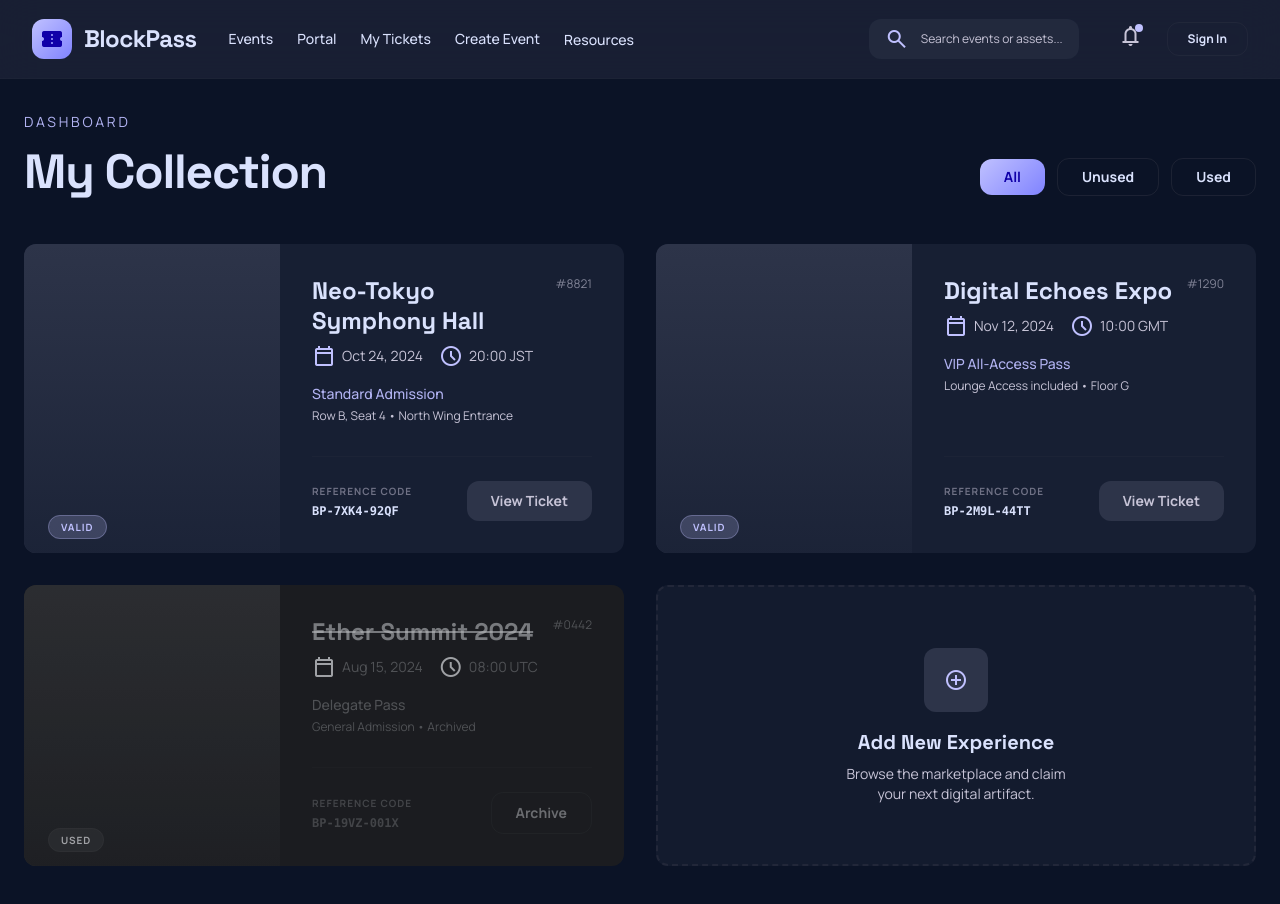
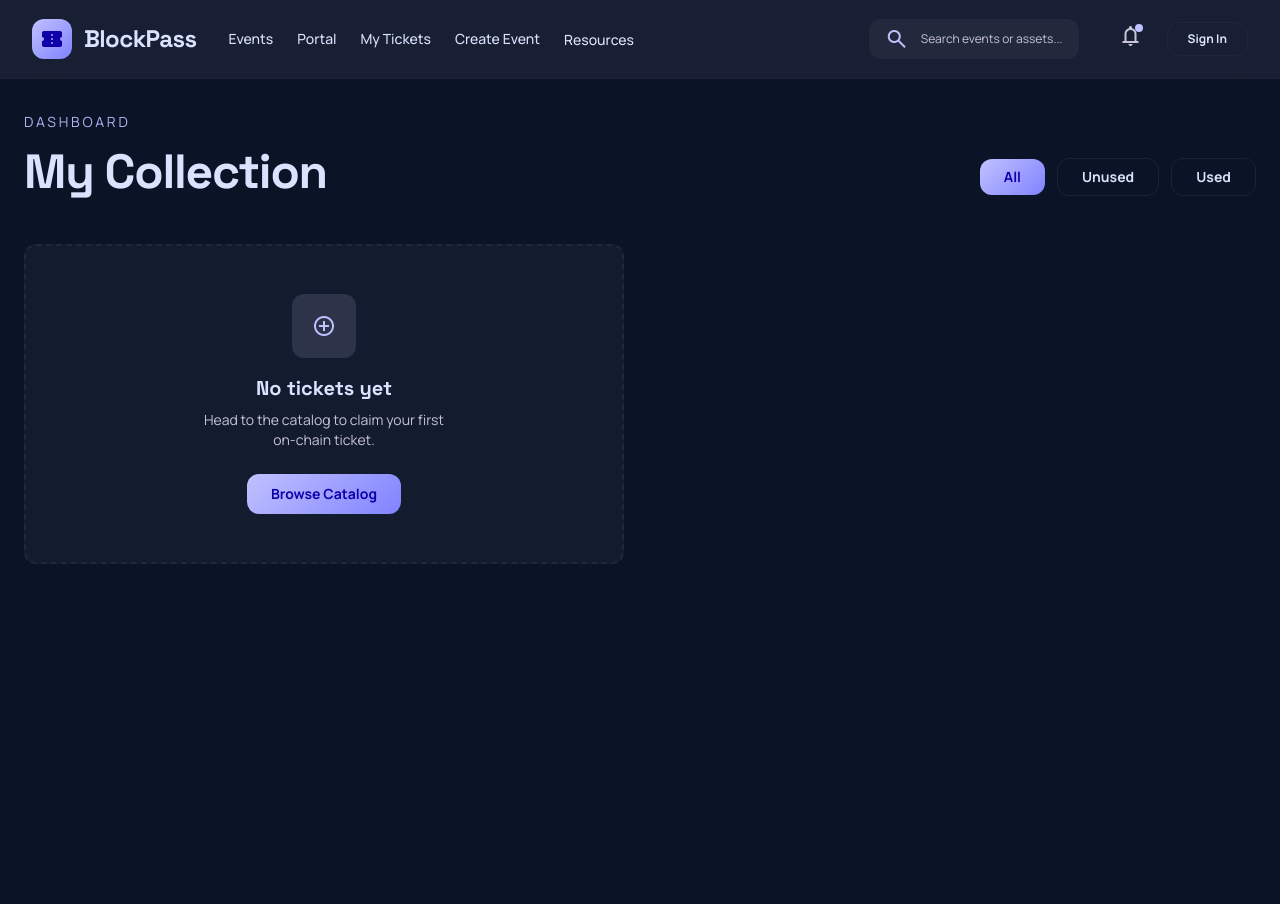
Before and after one commit to JullianMQ/BlockPass, a React (Vite) app: page /my-tickets in a window 1280 px wide. Shown: the top 904 px of the page. After the commit the page ends 800 px from the top, so only its background shows below. Built offline with nearby package versions, Linux system fonts and the light colour scheme.

Commit message:
load tickets dynamically on my tickets

```diff
--- a/src/pages/MyTickets.jsx
+++ b/src/pages/MyTickets.jsx
@@ -1,43 +1,146 @@
+import { useCallback, useEffect, useMemo, useState } from "react";
+import { ethers } from "ethers";
 import Navbar from "../components/Navbar.jsx";
 import Button from "../components/Button.jsx";
+import { useAuth } from "../context/AuthContext.jsx";
 
-const tickets = [
-  {
-    id: "BP-7XK4-92QF",
-    eventName: "Neo-Tokyo Symphony Hall",
-    date: "Oct 24, 2024",
-    time: "20:00 JST",
-    category: "Standard Admission",
-    seat: "Row B, Seat 4",
-    entrance: "North Wing Entrance",
-    status: "valid",
-    tokenId: "#8821",
-  },
-  {
-    id: "BP-2M9L-44TT",
-    eventName: "Digital Echoes Expo",
-    date: "Nov 12, 2024",
-    time: "10:00 GMT",
-    category: "VIP All-Access Pass",
-    seat: "Lounge Access included",
-    entrance: "Floor G",
-    status: "valid",
-    tokenId: "#1290",
-  },
-  {
-    id: "BP-19VZ-001X",
-    eventName: "Ether Summit 2024",
-    date: "Aug 15, 2024",
-    time: "08:00 UTC",
-    category: "Delegate Pass",
-    seat: "General Admission",
-    entrance: "Archived",
-    status: "used",
-    tokenId: "#0442",
-  },
+const CONTRACT_ADDRESS = "0xB3874d900eC4133327Bdd7f61926CBBeC3479522";
+const SEPOLIA_CHAIN_ID = 11155111;
+const ABI = [
+  "event Transfer(address indexed from,address indexed to,uint256 indexed tokenId)",
+  "function tickets(uint256 tokenId) view returns (uint256 eventId,uint256 day,uint256 seatNumber,bool used)",
+  "function events(uint256 eventId) view returns (uint256 id,string name,string location,uint256 startDate,uint256 endDate,uint256 totalSeats,uint256 ticketPrice,uint256 ticketsSold,bool active)",
+  "function ownerOf(uint256 tokenId) view returns (address)",
 ];
 
 function MyTickets() {
+  const { walletAddress } = useAuth();
+  const [tickets, setTickets] = useState([]);
+  const [filter, setFilter] = useState("all");
+  const [isLoading, setIsLoading] = useState(false);
+  const [loadError, setLoadError] = useState("");
+  const [networkWarning, setNetworkWarning] = useState("");
+
+  const loadTickets = useCallback(async () => {
+    if (!walletAddress) {
+      setTickets([]);
+      return;
+    }
+    if (!window.ethereum) {
+      setLoadError("MetaMask not detected. Install MetaMask to load tickets.");
+      return;
+    }
+
+    try {
+      setIsLoading(true);
+      setLoadError("");
+      setNetworkWarning("");
+      const provider = new ethers.providers.Web3Provider(window.ethereum, "any");
+      const network = await provider.getNetwork();
+      if (network.chainId !== SEPOLIA_CHAIN_ID) {
+        setNetworkWarning("Switch MetaMask to Sepolia to load your tickets.");
+        setTickets([]);
+        return;
+      }
+      const code = await provider.getCode(CONTRACT_ADDRESS);
+      if (!code || code === "0x") {
+        setLoadError("Contract not found on Sepolia.");
+        setTickets([]);
+        return;
+      }
+
+      const contract = new ethers.Contract(CONTRACT_ADDRESS, ABI, provider);
+      const transferTopic = contract.interface.getEventTopic("Transfer");
+      const toTopic = ethers.utils.hexZeroPad(walletAddress, 32);
+      const nullTopic = ethers.utils.hexZeroPad("0x0", 32);
+      const latestBlock = await provider.getBlockNumber();
+      const startBlock = Math.max(0, latestBlock - 250000);
+      const logs = await provider.getLogs({
+        address: CONTRACT_ADDRESS,
+        fromBlock: startBlock,
+        toBlock: "latest",
+        topics: [transferTopic, nullTopic, toTopic],
+      });
+
+      const tokenIds = Array.from(
+        new Set(
+          logs
+            .map((log) => contract.interface.parseLog(log))
+            .map((parsed) => parsed.args.tokenId.toString())
+        )
+      );
+
+      const ownedTokenIds = [];
+      for (const tokenId of tokenIds) {
+        try {
+          const owner = await contract.ownerOf(tokenId);
+          if (owner.toLowerCase() === walletAddress.toLowerCase()) {
+            ownedTokenIds.push(tokenId);
+          }
+        } catch (error) {
+          console.error("Failed to verify owner", error);
+        }
+      }
+
+      const detailedTickets = await Promise.all(
+        ownedTokenIds.map(async (tokenId) => {
+          const ticket = await contract.tickets(tokenId);
+          const eventDetails = await contract.events(ticket.eventId);
+          const start = new Date(Number(eventDetails.startDate) * 1000);
+          const ticketDate = new Date(start);
+          ticketDate.setDate(ticketDate.getDate() + Number(ticket.day) - 1);
+          return {
+            id: `BPT-${tokenId}`,
+            tokenId: `#${tokenId}`,
+            eventName: eventDetails.name,
+            date: ticketDate.toLocaleDateString("en-US", {
+              month: "short",
+              day: "2-digit",
+              year: "numeric",
+            }),
+            seat: `Seat ${ticket.seatNumber.toString()}`,
+            dayLabel: `Day ${ticket.day.toString()}`,
+            status: ticket.used ? "used" : "valid",
+            eventId: ticket.eventId.toString(),
+          };
+        })
+      );
+
+      setTickets(detailedTickets);
+    } catch (error) {
+      console.error("Failed to load tickets", error);
+      setLoadError("Failed to load your tickets.");
+    } finally {
+      setIsLoading(false);
+    }
+  }, [walletAddress]);
+
+  useEffect(() => {
+    loadTickets();
+  }, [loadTickets]);
+
+  const filteredTickets = useMemo(() => {
+    if (filter === "unused") {
+      return tickets.filter((ticket) => ticket.status !== "used");
+    }
+    if (filter === "used") {
+      return tickets.filter((ticket) => ticket.status === "used");
+    }
+    return tickets;
+  }, [filter, tickets]);
+
+  const handleConnect = async () => {
+    if (!window.ethereum) {
+      setLoadError("MetaMask not detected. Install MetaMask to load tickets.");
+      return;
+    }
+    try {
+      await window.ethereum.request({ method: "eth_requestAccounts" });
+      await loadTickets();
+    } catch (error) {
+      console.error("MetaMask connect failed", error);
+    }
+  };
   return (
     <div className="min-h-screen bg-surface text-on-surface">
       <Navbar showFloatingNav />
@@ -53,20 +156,52 @@ function MyTickets() {
             </h1>
           </div>
           <div className="flex items-center gap-3">
-            <Button className="px-6 py-2 text-sm" variant="primary">
+            <Button
+              className="px-6 py-2 text-sm"
+              onClick={() => setFilter("all")}
+              variant={filter === "all" ? "primary" : "outline"}
+            >
               All
             </Button>
-            <Button className="px-6 py-2 text-sm" variant="outline">
+            <Button
+              className="px-6 py-2 text-sm"
+              onClick={() => setFilter("unused")}
+              variant={filter === "unused" ? "primary" : "outline"}
+            >
               Unused
             </Button>
-            <Button className="px-6 py-2 text-sm" variant="outline">
+            <Button
+              className="px-6 py-2 text-sm"
+              onClick={() => setFilter("used")}
+              variant={filter === "used" ? "primary" : "outline"}
+            >
               Used
             </Button>
           </div>
         </header>
 
+        {networkWarning ? (
+          <div className="mb-6 rounded-xl border border-outline-variant/20 bg-surface-container-low px-6 py-4 text-sm text-on-surface-variant">
+            {networkWarning}
+          </div>
+        ) : null}
+
+        {loadError ? (
+          <div className="mb-6 flex flex-col gap-3 rounded-xl border border-error/30 bg-error-container/20 px-6 py-4 text-sm text-error">
+            <span>{loadError}</span>
+            <Button className="w-fit px-4 py-2 text-xs" onClick={handleConnect}>
+              Connect Wallet
+            </Button>
+          </div>
+        ) : null}
+        {isLoading ? (
+          <div className="mb-6 rounded-xl border border-outline-variant/20 bg-surface-container-low px-6 py-4 text-sm text-on-surface-variant">
+            Loading tickets...
+          </div>
+        ) : null}
+
         <section className="grid grid-cols-1 gap-8 xl:grid-cols-2">
-          {tickets.map((ticket) => {
+          {filteredTickets.map((ticket) => {
             const isUsed = ticket.status === "used";
             return (
               <article
@@ -126,9 +261,9 @@ function MyTickets() {
                       </div>
                       <div className="flex items-center gap-1.5">
                         <span className="material-symbols-outlined text-sm text-primary">
-                          schedule
+                          event
                         </span>
-                        <span>{ticket.time}</span>
+                        <span>{ticket.dayLabel}</span>
                       </div>
                     </div>
                     <p
@@ -138,7 +273,7 @@ function MyTickets() {
                           : "text-on-secondary-container"
                       }`}
                     >
-                      {ticket.category}
+                      On-chain Ticket
                     </p>
                     <p
                       className={`text-xs ${
@@ -147,7 +282,7 @@ function MyTickets() {
                           : "text-on-surface-variant"
                       }`}
                     >
-                      {ticket.seat} • {ticket.entrance}
+                      {ticket.seat}
                     </p>
                   </div>
                   <div className="mt-8 flex items-center justify-between border-t border-outline-variant/10 pt-6">
@@ -176,16 +311,33 @@ function MyTickets() {
                         Archive
                       </button>
                     ) : (
+                      <div className="flex items-center gap-2">
+                        <a
+                          href={`https://sepolia.etherscan.io/token/${CONTRACT_ADDRESS}?a=${ticket.tokenId.replace("#", "")}`}
+                          rel="noreferrer"
+                          target="_blank"
+                        >
                           <Button className="px-6 py-2.5 text-sm" variant="ghost">
                             View Ticket
                           </Button>
+                        </a>
+                        <Button
+                          className="px-6 py-2.5 text-sm"
+                          onClick={() =>
+                            window.open(`/seat-map/${ticket.eventId}`, "_self")
+                          }
+                          variant="outline"
+                        >
+                          View Event
+                        </Button>
+                      </div>
                     )}
                   </div>
                 </div>
               </article>
             );
           })}
-
+          {!isLoading && filteredTickets.length === 0 ? (
             <article className="flex items-center justify-center rounded-full border-2 border-dashed border-outline-variant/30 bg-surface-container-low p-12 text-center transition-all hover:border-primary/40">
               <div className="flex flex-col items-center">
                 <div className="mb-4 flex h-16 w-16 items-center justify-center rounded-full bg-surface-container-highest transition-transform group-hover:scale-110">
@@ -194,13 +346,21 @@ function MyTickets() {
                   </span>
                 </div>
                 <h3 className="mb-2 font-headline text-xl font-bold text-on-surface">
-                Add New Experience
+                  No tickets yet
                 </h3>
-              <p className="max-w-[240px] text-sm text-on-surface-variant">
-                Browse the marketplace and claim your next digital artifact.
+                <p className="mb-6 max-w-[240px] text-sm text-on-surface-variant">
+                  Head to the catalog to claim your first on-chain ticket.
                 </p>
+                <Button
+                  className="px-6 py-2.5 text-sm"
+                  onClick={() => window.open("/catalog", "_self")}
+                  variant="primary"
+                >
+                  Browse Catalog
+                </Button>
               </div>
             </article>
+          ) : null}
         </section>
       </main>
     </div>
```
Lines whose indentation alone changed are shown as unchanged.
